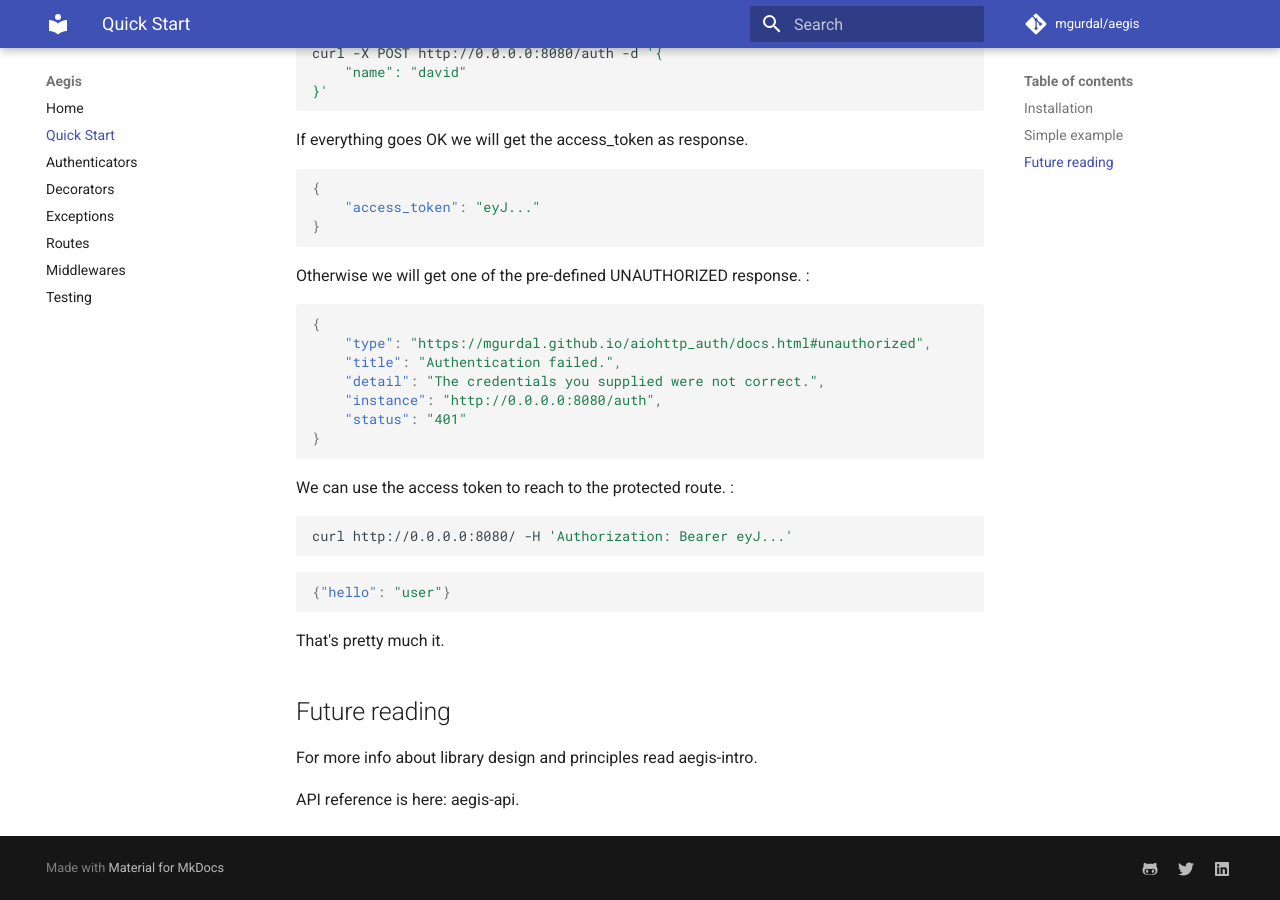
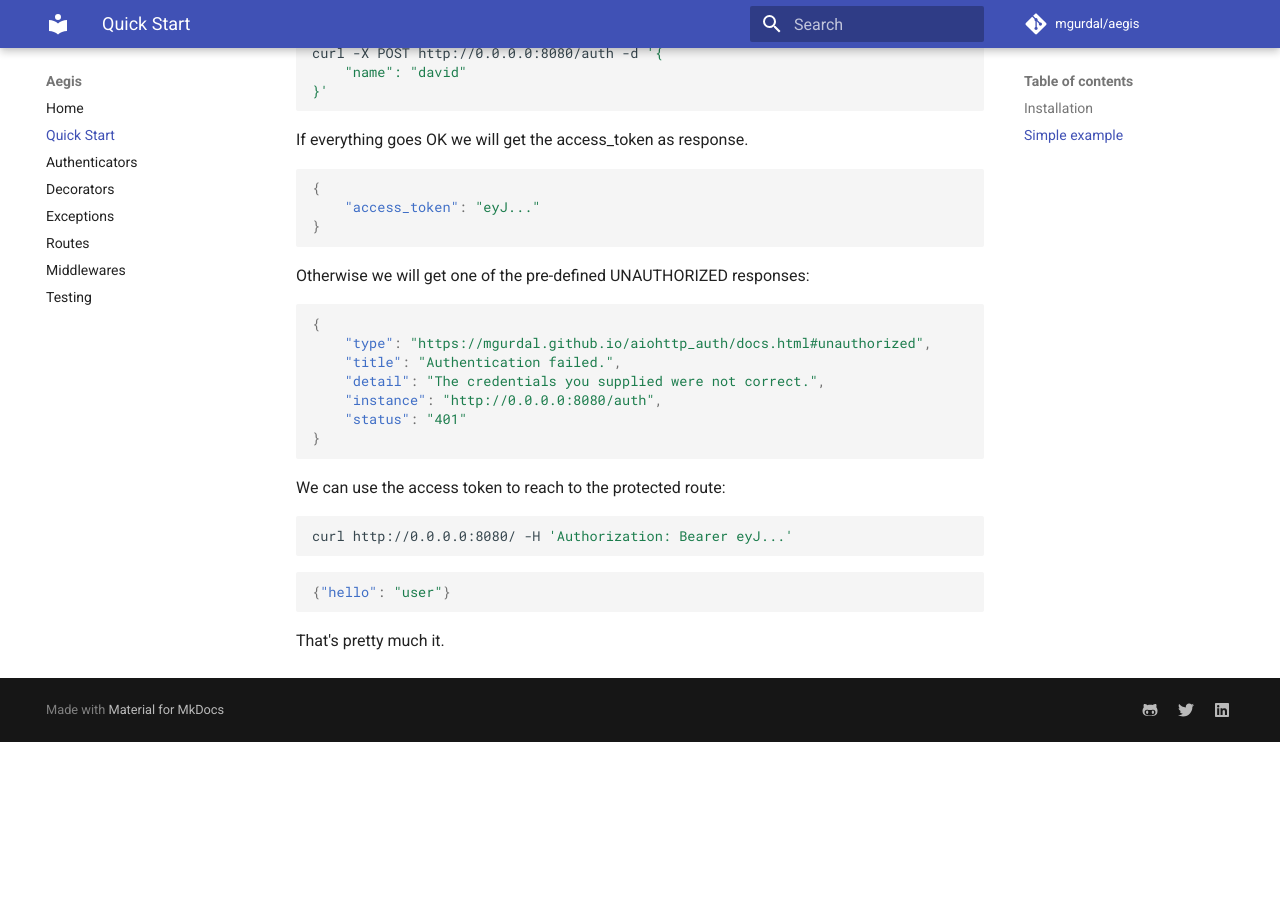
Before and after one commit to mgurdal/aegis, an MkDocs documentation site: the page built from docs/quickstart.md, in a window 1280 px wide and 900 px high, scrolled down 2106 px. Built offline with MkDocs 1.6.1 and Material for MkDocs 9.7.7, drawn with Linux system fonts in a browser that asks for light colours; comment, search, counter and statistics services are not loaded; after the commit the page ends 2848 px from its top, so only the background shows below that; some of the changed text lies outside the part shown.

Commit message:
Fix typo

````diff
--- a/docs/quickstart.md
+++ b/docs/quickstart.md
@@ -117,7 +117,7 @@ If everything goes OK we will get the access\_token as response.
 }
 ```
 
-Otherwise we will get one of the pre-defined UNAUTHORIZED response. :
+Otherwise we will get one of the pre-defined UNAUTHORIZED responses:
 ```json
 {
     "type": "https://mgurdal.github.io/aiohttp_auth/docs.html#unauthorized",
@@ -127,18 +127,12 @@ Otherwise we will get one of the pre-defined UNAUTHORIZED response. :
     "status": "401"
 }
 ```
-We can use the access token to reach to the protected route. :
+We can use the access token to reach to the protected route:
 ```bash
 curl http://0.0.0.0:8080/ -H 'Authorization: Bearer eyJ...'
 ```
 ```json
 {"hello": "user"}
 ```
+
 That's pretty much it.
-
-Future reading
---------------
-
-For more info about library design and principles read aegis-intro.
-
-API reference is here: aegis-api.
````
Also changed, not shown: other parts of docs/quickstart.md (+6 -6 lines).
